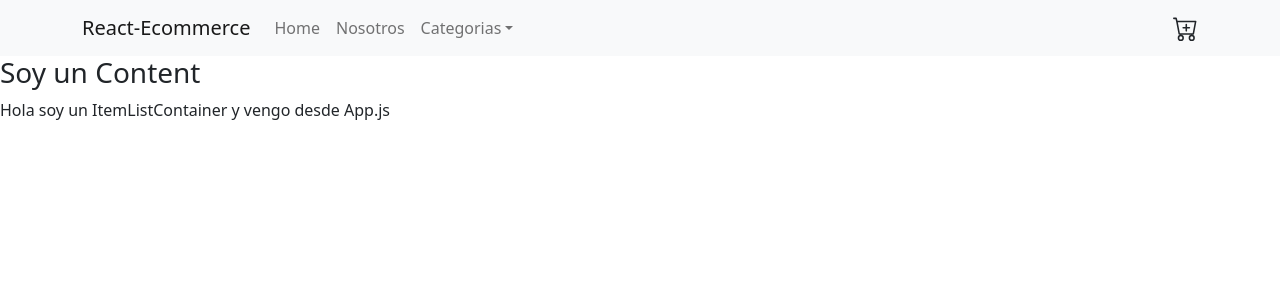
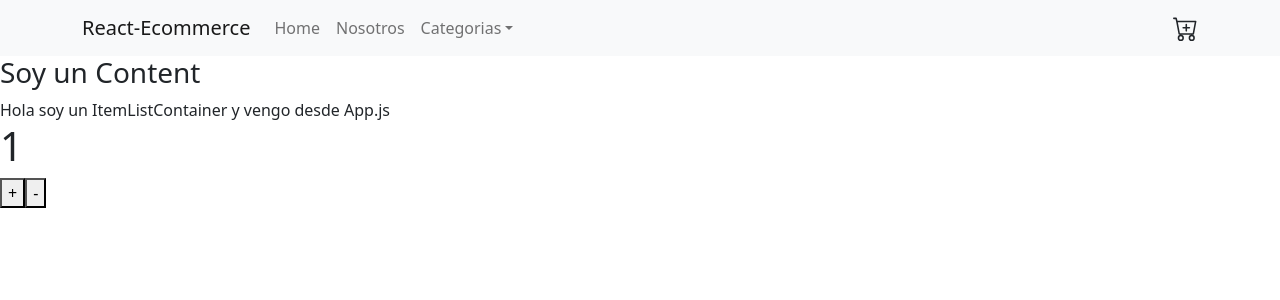
Before and after one commit to EmiliaReinoso/Proyecto-coder, a React (Create React App) app: page / in a window 1280 px wide. Shown: the top 300 px of the page. Built offline with nearby package versions, Linux system fonts and the light colour scheme.

Commit message:
subi los archivos

```diff
--- a/src/App.js
+++ b/src/App.js
@@ -1,13 +1,18 @@
 import Content from "./components/Content";
+import ItemCount from "./components/ItemCount";
 import ItemListContainer from "./components/ItemListContainer";
 import NavBar from "./components/NavBar";
 
-function App() {
+const App = () => {
+  const Inicial = 1
+  const max = 15
+
   return (
     <div className="App">
       <NavBar/>
       <Content/>
       <ItemListContainer greeting="Hola soy un ItemListContainer y vengo desde App.js"/>
+      <ItemCount inicial = {Inicial} max = {max}/>
     </div>
   );
 }
--- /dev/null
+++ b/src/components/ItemCount.js
@@ -0,0 +1,23 @@
+import React, { useState } from 'react'
+
+const ItemCount = ({ max, inicial}) => {
+
+    const [value, setValue] = useState (inicial)
+
+    const handleSuma = () => {
+        value < max ? setValue (prev => prev + 1) : alert ('Compra máxima')
+    }
+    const handleResta = () => {
+       value > inicial ? setValue (prev => prev - 1) : alert ('compra mínima')
+    }
+
+
+    return (
+        <div>
+            <h1>{value}</h1>
+            <button onClick={handleSuma}>+</button>
+            <button onClick={handleResta}>-</button>
+        </div>
+    )
+}
+export default ItemCount
```
